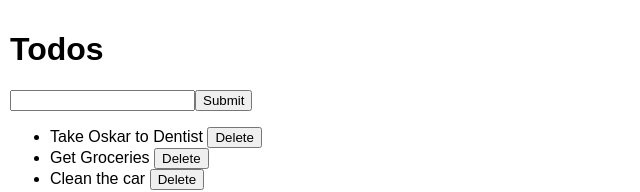
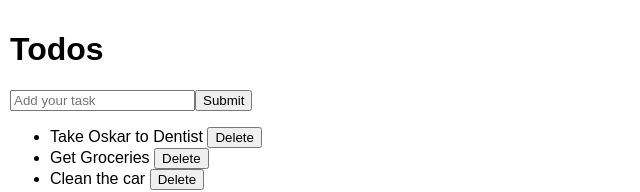
Before and after one commit to pengbits/ap-challenge, a React (Create React App) app in the folder todolist/: page / in a window 1280 px wide. Shown: the top 192 px of the page, without its empty margins (0-640 px from the left). Built offline with nearby package versions, Linux system fonts and the light colour scheme.

Commit message:
placeholder text and `nextId()` refactor to handle empty list

```diff
--- a/todolist/src/App.js
+++ b/todolist/src/App.js
@@ -1,4 +1,5 @@
 import './App.css';
+
 import { useState } from 'react';
 
 function App() {
@@ -45,7 +46,7 @@ function App() {
   // sort them by numeric value, and increment the last one
   const getNextId = () => {
     const ids = Object.values(todos).map(t => t.id).sort((a,b) => a-b)
-    const nextId = ids.pop() + 1
+    const nextId = ids.length ? ids.pop() + 1 : 1
     return nextId
   }
 
@@ -53,7 +54,11 @@ function App() {
     <div className="App">
       <h1>Todos</h1>
       <form onSubmit={handleSubmit}>
-        <input type="text" name="todoDetail" value={todoDetail} onChange={handleChangeDetail}/>
+        <input type="text"
+          placeholder="Add your task"
+          onChange={handleChangeDetail}
+          value={todoDetail}
+        />
         <input type="submit" />
       </form>
       <ul>{todos.map(t => {
```
